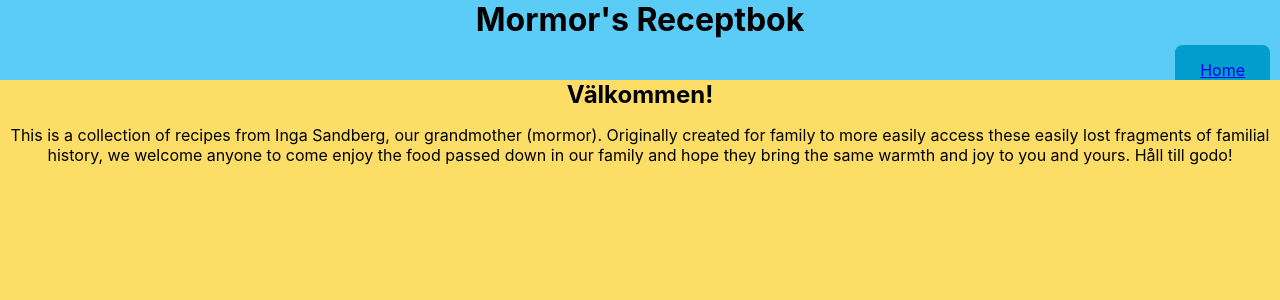
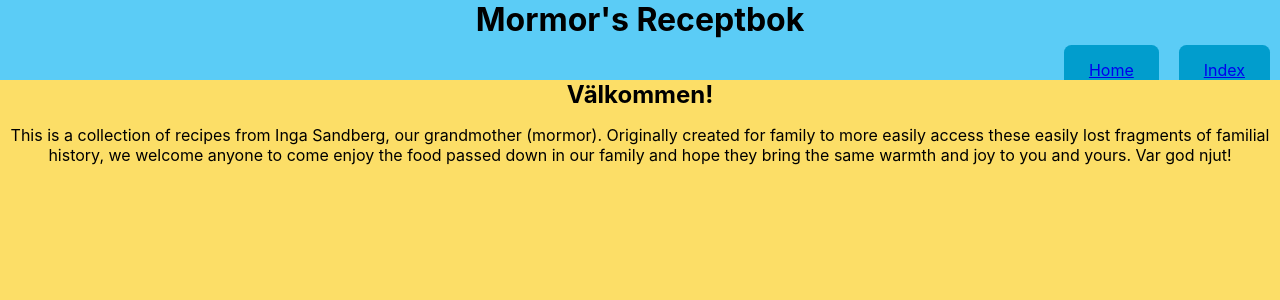
Before and after one commit to ConnorAndersonLarson/receptbok, a React (Create React App) app: page / in a window 1280 px wide. Shown: the top 300 px of the page. Built offline with nearby package versions, Linux system fonts and the light colour scheme.

Commit message:
Add Index component, update home verbage

```diff
--- a/src/App.js
+++ b/src/App.js
@@ -1,5 +1,6 @@
 import Header from './Header/Header.js';
 import Home from './Home/Home.js';
+import Index from './Index/Index.js';
 import './App.scss';
 import { Route, Routes } from 'react-router-dom';
 
@@ -10,6 +11,7 @@ function App() {
       <Header />
       <Routes>
         <Route exact path="/" element={<Home/>} />
+        <Route exact path="/index" element={<Index/>} />
       </Routes>
     </div>
   );
--- a/src/Header/Header.js
+++ b/src/Header/Header.js
@@ -9,7 +9,7 @@ function Header() {
       <div className="btmbox">
         <div className="links">
           <NavLink exact to="/" className={({ isActive }) => "navBtn hovershdw" + (isActive ? "selected" : "selected")}>Home</NavLink>
-
+          <NavLink exact to="/index" className={({ isActive }) => "navBtn hovershdw" + (isActive ? "selected" : "selected")}>Index</NavLink>
         </div>
       </div>
     </header>
--- a/src/Home/Home.js
+++ b/src/Home/Home.js
@@ -10,7 +10,7 @@ function Home() {
 
         Originally created for family to more easily access these easily lost fragments of familial history,
         we welcome anyone to come enjoy the food passed down in our family and hope they bring the same
-        warmth and joy to you and yours. Håll till godo!
+        warmth and joy to you and yours. Var god njut!
       </p>
       <div class="img-box">
       </div>
--- /dev/null
+++ b/src/Index/Index.js
@@ -0,0 +1,12 @@
+import './Index.scss';
+
+function Index() {
+
+  return(
+    <main>
+      <h2>Index</h2>
+    </main>
+  )
+}
+
+export default Index;
```
Also changed, not shown: src/Index/Index.scss (added).
